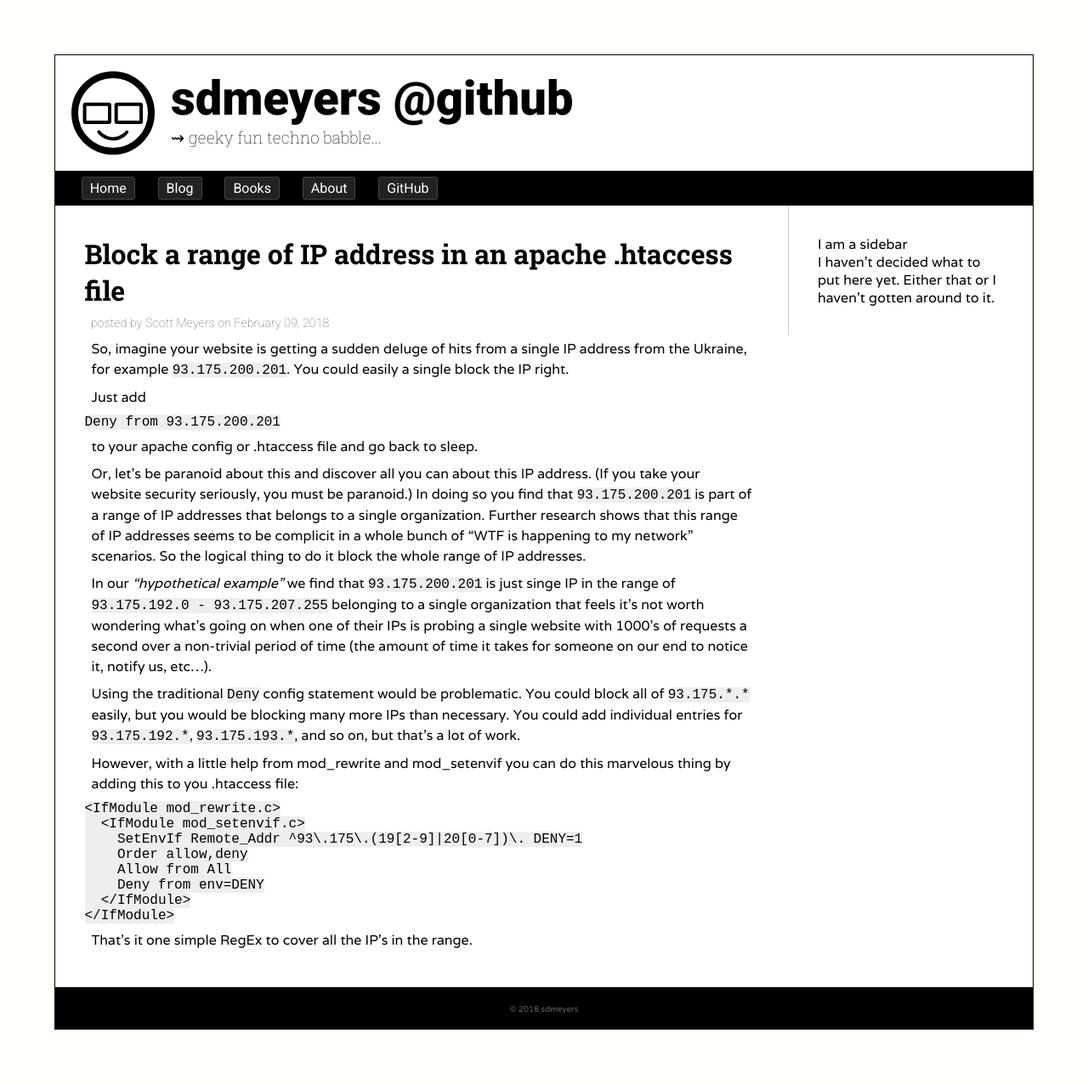
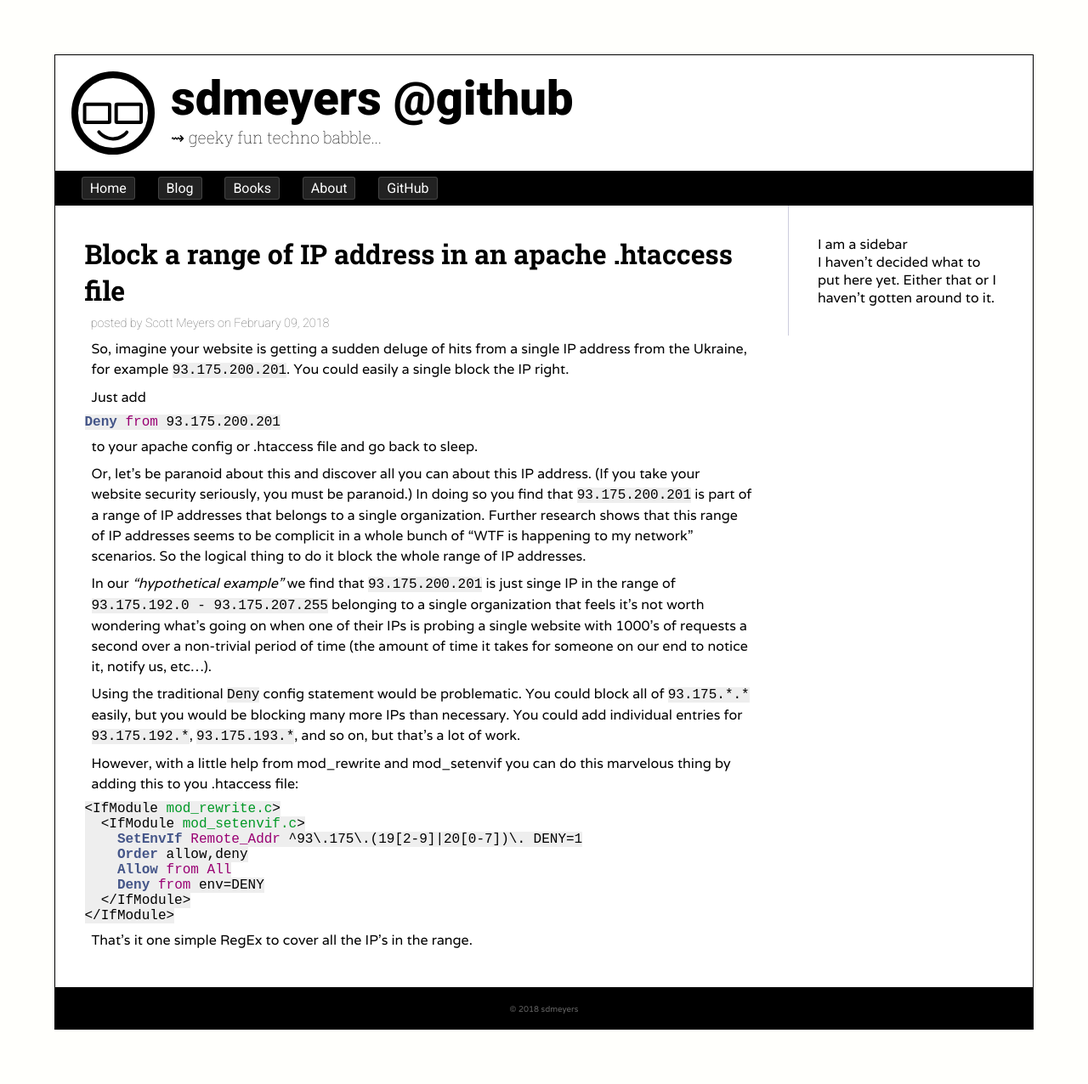
Before and after one commit to sdmeyers/sdmeyers.github.io, a Jekyll site: the page built from _posts/2018-02-09-apache-htaccess-ipblock.md, in a window 1280 px wide. Shown: the whole page at 85% size. Built offline with Jekyll 4.4.1, drawn with Linux system fonts in a browser that asks for light colours; some web fonts are replaced.

Commit message:
Update 2018-02-09-apache-htaccess-ipblock.md

````diff
--- a/_posts/2018-02-09-apache-htaccess-ipblock.md
+++ b/_posts/2018-02-09-apache-htaccess-ipblock.md
@@ -10,7 +10,7 @@ So, imagine your website is getting a sudden deluge of hits from a single IP add
 
 Just add
 
-```ApacheConf
+```apache
 Deny from 93.175.200.201
 ```
 
@@ -24,7 +24,7 @@ Using the traditional `Deny` config statement would be problematic. You could bl
 
 However, with a little help from mod_rewrite and mod_setenvif you can do this marvelous thing by adding this to you .htaccess file:
 
-```ApacheConf
+```apache
 <IfModule mod_rewrite.c>
   <IfModule mod_setenvif.c>
     SetEnvIf Remote_Addr ^93\.175\.(19[2-9]|20[0-7])\. DENY=1
````
